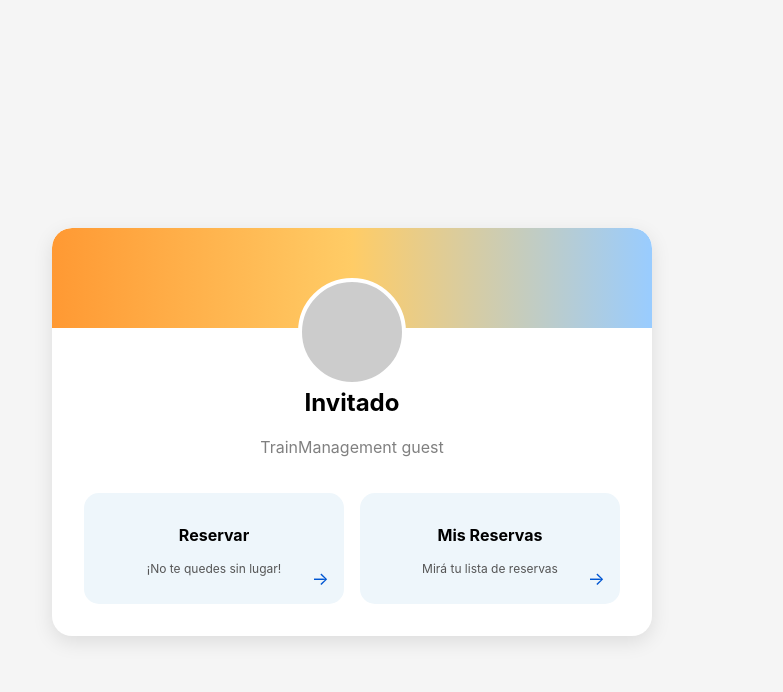
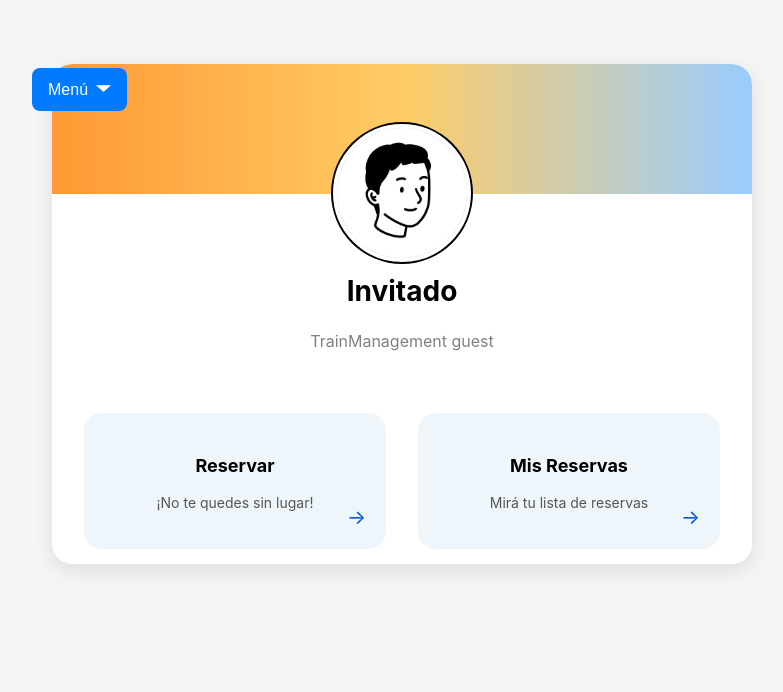
Before and after one commit to Facundo-Lanusse/electronica-digital, a React (Create React App) app in the folder frontend/: page /perfil in a window 1280 px wide. Shown: the top 692 px of the page, without its empty margins (288-1071 px from the left). Built offline with nearby package versions, Linux system fonts and the light colour scheme.

Commit message:
Cambios Front

```diff
--- a/frontend/src/components/LandingPage.jsx
+++ b/frontend/src/components/LandingPage.jsx
@@ -20,7 +20,7 @@ const LandingPage = () => {
     ];
 
     const handleClick = () => {
-        navigate('/home');
+        setActiveTab("tab2");
     };
 
     const handleToggle = () => {
@@ -120,7 +120,10 @@ const LandingPage = () => {
         <div className="landing-container">
             {activeTab === null && (
                 <div className="box-Welcome">
-                    <h1>Welcome</h1>
+                    <h1 className="hero-title">
+                        <span className="small">Welcome to</span>
+                        <span className="big">TrainManager</span>
+                    </h1>
                     <p>Reserva tu lugar</p>
                     <button onClick={handleClick}>Get Started</button>
                 </div>
--- a/frontend/src/components/MisReservas.jsx
+++ b/frontend/src/components/MisReservas.jsx
@@ -15,8 +15,16 @@ function MisReservas() {
 
                 const data = await res.json();
                 if (data.success && data.reservations) {
-                    setMyReservations(data.reservations); // no filtramos 'Cancelled'
+                    const activas = data.reservations
+                        .filter(r => r.status === 'active')
+                        .sort((a, b) => new Date(b.reservation_date) - new Date(a.reservation_date));
+
+                    setMyReservations(activas);
                 }
+
+                /*if (data.success && data.reservations) {
+                    const activas = data.reservations.filter(r => r.status !== 'cancelled');
+                    setMyReservations(activas); }*/
             } catch (error) {
                 console.warn('Error al cargar reservaciones:', error);
             }
@@ -42,7 +50,7 @@ function MisReservas() {
             if (data.success) {
                 setMyReservations((prev) =>
                     prev.map(r =>
-                        r.id === reservation.id ? { ...r, status: 'Cancelled' } : r
+                        r.id === reservation.id ? { ...r, status: 'cancelled' } : r
                     )
                 );
                 alert('Reserva cancelada exitosamente');
@@ -56,10 +64,13 @@ function MisReservas() {
     };
 
     return (
-        <div className="misreservas-container">
-            <div style={{position: 'absolute', top: '1rem', left: '1rem'}}>
+
+        <div style={{display: 'flex', justifyContent: 'center', alignItems: 'flex-start'}}>
+            <div className="menu-flotante">
                 <NavigationMenu/>
             </div>
+
+            <div className="misreservas-container">
                 <div className="header-section">
                     <div className="user-info">
                         <h2>{name}</h2>
@@ -78,12 +89,13 @@ function MisReservas() {
                 ) : (
                     <div className="misreservas-scroll">
                         {myReservations.map((r) => (
-                        <div className={`reservation-card ${r.status === 'Cancelled' ? 'cancelled' : ''}`} key={r.id}>
+                            <div className={`reservation-card ${r.status === 'cancelled' ? 'cancelled' : ''}`}
+                                 key={r.id}>
                                 <div className="reservation-icon">🚆</div>
                                 <div className="reservation-details">
                                     <p className="reserva-text">Asiento {r.seat_number}, Vagón {r.railcar_number}</p>
                                     <p className="reserva-date">
-                                    {r.status === 'Cancelled'
+                                        {r.status === 'cancelled'
                                             ? 'Reserva cancelada'
                                             : new Date(r.reservation_date).toLocaleDateString('es-AR', {
                                                 day: 'numeric',
@@ -93,7 +105,7 @@ function MisReservas() {
                                             })}
                                     </p>
                                 </div>
-                            {r.status !== 'Cancelled' && (
+                                {r.status !== 'cancelled' && (
                                     <button
                                         className="cancelar-btn"
                                         onClick={() => handleCancelReservation(r)}
@@ -107,6 +119,7 @@ function MisReservas() {
                     </div>
                 )}
             </div>
+        </div>
     );
 }
 
--- a/frontend/src/components/Perfil.jsx
+++ b/frontend/src/components/Perfil.jsx
@@ -1,6 +1,7 @@
 import React from 'react';
 import { useNavigate } from 'react-router-dom';
 import '../css/Perfil.css';
+import NavigationMenu from "./NavigationMenu";
 
 const Perfil = () => {
     const navigate = useNavigate();
@@ -8,12 +9,21 @@ const Perfil = () => {
     const name = localStorage.getItem('name') || 'Invitado';
 
     return (
+        <div>
+            <div className="menu-flotante">
+                <NavigationMenu/>
+            </div>
             <div className="perfil-container">
                 <div className="perfil-card">
-                <div className="perfil-header" />
-                <div className="perfil-avatar" />
+                        <div className="perfil-header"/>
+
+                        <div className="perfil-avatar">
+                            <img src="/ProfilePic.jpg" alt="avatar"/>
+                        </div>
+
                         <h2 className="perfil-name">{name}</h2>
                         <p className="perfil-role">TrainManagement guest</p>
+
 
                         <div className="perfil-actions">
                             <div className="perfil-button" onClick={() => navigate('/reservar')}>
@@ -29,6 +39,7 @@ const Perfil = () => {
                         </div>
                     </div>
                 </div>
+            </div>
             );
             };
 
--- a/frontend/src/css/LandingPage.css
+++ b/frontend/src/css/LandingPage.css
@@ -263,3 +263,22 @@ button {
     font-size: 64px;
     font-weight: 700;
 }
+
+.hero-title {
+    color: #FFF;
+    font-family: "Plus Jakarta Sans", sans-serif;
+    line-height: 60px;
+    display: flex;
+    flex-wrap: wrap;
+    gap: 8px;
+}
+
+.hero-title .small {
+    font-size: 24px;
+    font-weight: 700;
+}
+
+.hero-title .big {
+    font-size: 64px;
+    font-weight: 700;
+}
--- a/frontend/src/css/MisReservas.css
+++ b/frontend/src/css/MisReservas.css
@@ -2,7 +2,8 @@
     background: white;
     border-radius: 28px;
     box-shadow: 0 8px 30px rgba(0, 0, 0, 0.08);
-    max-width: 500px;
+    max-width: 600px;
+    height: 500px;
     width: 100%;
     margin: 30px auto;
     padding: 30px;
@@ -162,3 +163,14 @@
     opacity: 0.6;
     background-color: #f8d7da;
 }
+.menu-wrapper {
+    margin-right: 20px;
+    margin-top: 30px;
+}
+
+.menu-flotante {
+    position: fixed; /* o 'absolute' si querés relativo al contenedor */
+    top: 0.2px;        /* cambiá estos valores según lo necesites */
+    left: 300px;
+    z-index: 1000;
+}
--- a/frontend/src/css/Perfil.css
+++ b/frontend/src/css/Perfil.css
@@ -1,8 +1,8 @@
 .perfil-container {
     display: flex;
     justify-content: center;
-    align-items: center;
-    padding: 2rem;
+    align-items: start;
+    padding-top: 7rem;
     background-color: #f5f5f5;
     min-height: 100vh;
 }
@@ -11,54 +11,59 @@
     background: white;
     border-radius: 20px;
     box-shadow: 0 6px 20px rgba(0, 0, 0, 0.1);
-    max-width: 600px;
+    max-width: 700px;
+    height: 500px;
     width: 100%;
     text-align: center;
     overflow: hidden;
     position: relative;
+    margin-left: 100px;
+    margin-top: -3rem;
+
 }
 
 .perfil-header {
-    height: 100px;
+    height: 130px;
     background: linear-gradient(90deg, #ff9933, #ffcc66, #99ccff);
     border-top-left-radius: 20px;
     border-top-right-radius: 20px;
 }
 
 .perfil-avatar {
-    width: 100px;
-    height: 100px;
+    width: 130px;
+    height: 130px;
     background-color: #ccc;
     border-radius: 50%;
     position: absolute;
-    top: 50px;
+    top: 60px;
     left: 50%;
     transform: translateX(-50%);
     border: 4px solid white;
 }
 
 .perfil-name {
-    margin-top: 60px;
-    font-size: 24px;
+    margin-top: 80px; /* bajamos por el nuevo tamaño del avatar */
+    font-size: 28px;
     font-weight: bold;
 }
 
 .perfil-role {
     color: gray;
-    margin-bottom: 20px;
+    font-size: 16px;
+    margin-bottom: 30px;
 }
 
 .perfil-actions {
     display: flex;
     justify-content: space-around;
-    padding: 1rem 2rem 2rem;
-    gap: 1rem;
+    padding: 2rem;
+    gap: 2rem;
 }
 
 .perfil-button {
     background-color: #eef6fb;
-    padding: 1rem;
-    border-radius: 15px;
+    padding: 1.5rem;
+    border-radius: 18px;
     flex: 1;
     cursor: pointer;
     transition: 0.3s;
@@ -71,19 +76,48 @@
 
 .perfil-button-title {
     font-weight: bold;
-    font-size: 16px;
+    font-size: 18px;
 }
 
 .perfil-button-sub {
-    font-size: 12px;
+    font-size: 14px;
     color: #555;
     margin-top: 4px;
 }
 
 .arrow {
     position: absolute;
-    right: 15px;
-    bottom: 15px;
-    font-size: 18px;
+    font-size: 20px;
+    right: 20px;
+    bottom: 20px;
     color: #0056d2;
 }
+.menu-flotante {
+    position: fixed;
+    top: 20px;
+    left: 300px;
+
+    z-index: 1000;
+    padding: 10px;
+}
+
+.perfil-avatar {
+    width: 130px;
+    height: 130px;
+    border-radius: 50%;
+    overflow: hidden;
+    position: absolute;
+    top: 60px;
+    left: 50%;
+    transform: translateX(-50%);
+    border: 4px solid white;
+    box-shadow: 0 0 0 2px #000000;
+    background-color: #ccc;
+}
+
+.perfil-avatar img {
+    width: 100%;
+    height: 100%;
+    object-fit: cover;
+    display: block;
+}
```
Also changed, not shown: frontend/public/ProfilePic.jpg (added). Lines whose indentation alone changed are shown as unchanged.
